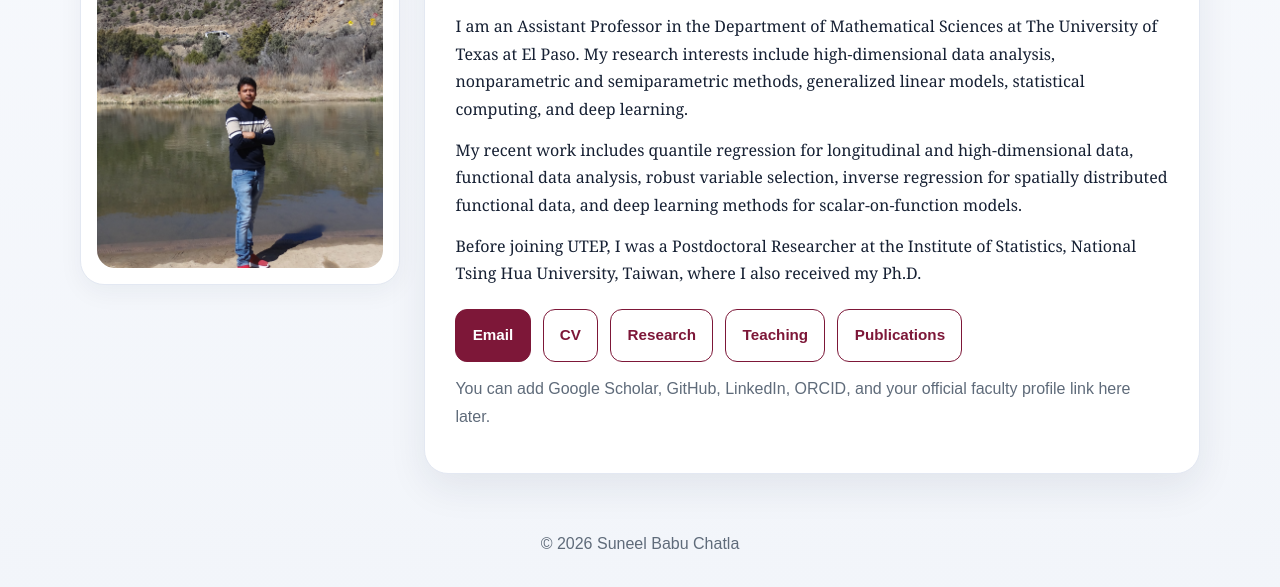
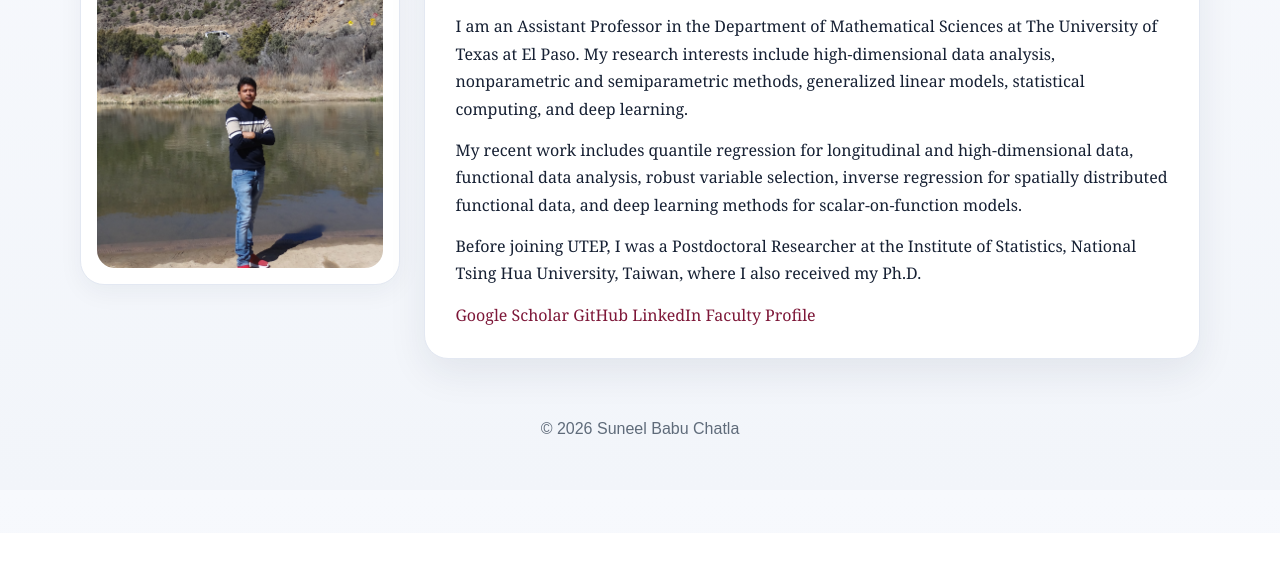
Before and after one commit to SuneelChatla/SuneelChatla.github.io, a plain HTML site: page index.html in a window 1280 px wide. Shown: the part 267-854 px from the top of the page. After the commit the page ends 800 px from the top, so only its background shows below. Drawn offline with Linux system fonts and the light colour scheme.

Commit message:
Update profile links section in index.html
Replaced button-row with profile-links for social media links.

```diff
--- a/index.html
+++ b/index.html
@@ -27,14 +27,12 @@
       <p>
         Before joining UTEP, I was a Postdoctoral Researcher at the Institute of Statistics, National Tsing Hua University, Taiwan, where I also received my Ph.D.
       </p>
-      <div class="button-row">
-        <a class="btn primary" href="mailto:sbchatla@utep.edu">Email</a>
-        <a class="btn secondary" href="cv-Suneel.pdf" target="_blank">CV</a>
-        <a class="btn secondary" href="research.html">Research</a>
-        <a class="btn secondary" href="teaching.html">Teaching</a>
-        <a class="btn secondary" href="publications.html">Publications</a>
+      <div class="profile-links">
+        <a href="https://scholar.google.com/citations?user=8CkZaVcAAAAJ&hl=en" target="_blank" rel="noopener noreferrer">Google Scholar</a>
+        <a href="https://github.com/SuneelChatla" target="_blank" rel="noopener noreferrer">GitHub</a>
+        <a href="https://www.linkedin.com/in/suneel-babu-chatla-28680427/" target="_blank" rel="noopener noreferrer">LinkedIn</a>
+        <a href="https://hb2504.utep.edu/Home/Profile?username=sbchatla" target="_blank" rel="noopener noreferrer">Faculty Profile</a>
       </div>
-      <p class="muted simple-links-note">You can add Google Scholar, GitHub, LinkedIn, ORCID, and your official faculty profile link here later.</p>
     </div>
   </div>
 </section>
```
